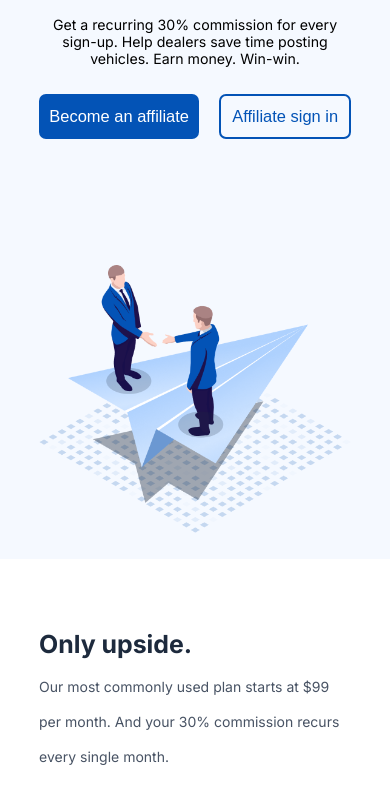
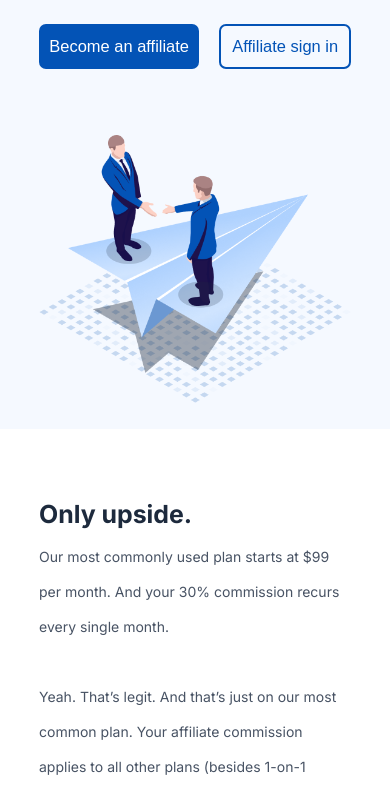
Before and after one commit to RAGUKHAN009/uniqueLeverage-Affiliates, a plain HTML site: page index.html in a window 390 px wide. Shown: the part 358-1152 px from the top of the page. Drawn offline with Linux system fonts and the light colour scheme.

Commit message:
Update responsive.css

```diff
--- a/assets/CSS/responsive.css
+++ b/assets/CSS/responsive.css
@@ -140,6 +140,14 @@
 @media (max-width: 601px) {
     .HeroHeader {
         display: none;
+    }
+
+    .mainContend {
+        top: 10px;
+    }
+
+    .mainHeroAlign{
+        gap: 0px;
     }
 
     .HeroHeaderMob {
```
